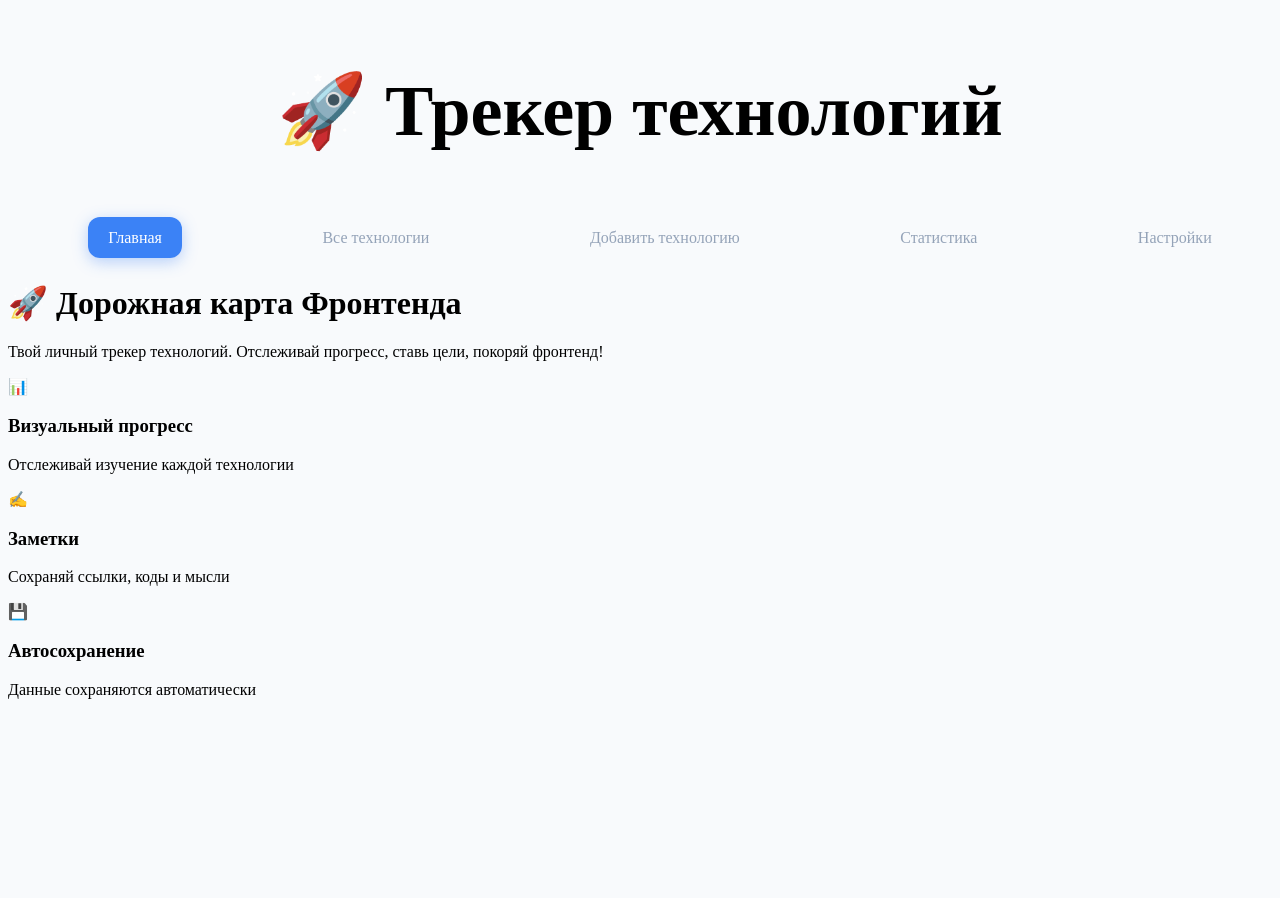
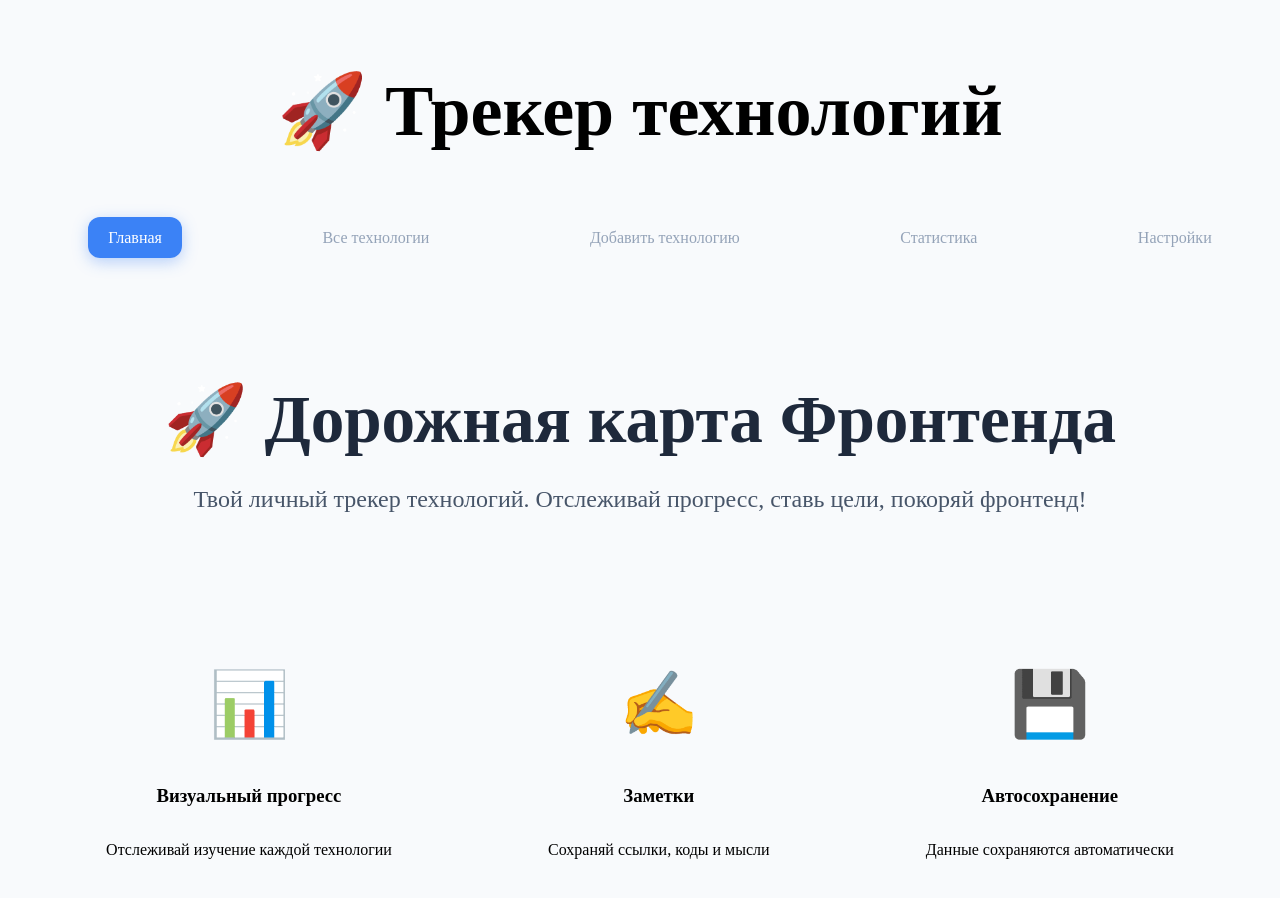
Before and after one commit to FastTra1n/task-tracker, a React (Vite) app: page / in a window 1280 px wide. Shown: the top 898 px of the page. Before the commit the page ends 800 px from the top, so only its background shows below. Built offline with nearby package versions, Linux system fonts and the light colour scheme.

Commit message:
style(homepage): stylized homepage of the website.

```diff
--- a/src/App.jsx
+++ b/src/App.jsx
@@ -8,6 +8,7 @@ import './components/QuickActions.css'
 import './components/FilterTabs.css'
 import "./components/TechnologyNotes.css"
 import "./components/Navigation.css"
+import "./pages/Home.css"
 
 import TechnologyCard from './components/TechnologyCard'
 import ProgressHeader from './components/ProgressHeader';
--- a/src/pages/Home.css
+++ b/src/pages/Home.css
@@ -0,0 +1,45 @@
+.home-page {
+  min-height: 100vh;
+}
+
+.hero {
+  padding-top: 120px;
+  text-align: center;
+}
+
+.hero-content {
+  max-width: 900px;
+  margin: 0 auto;
+}
+
+.hero-title {
+  font-size: 4.2rem;
+  font-weight: 900;
+  color: #1e293b;
+  margin: 0 0 24px 0;
+  line-height: 1.1;
+}
+
+.hero-subtitle {
+  font-size: 1.5rem;
+  color: #475569;
+  margin-bottom: 48px;
+  line-height: 1.6;
+}
+
+.features {
+  display: flex;
+  justify-content: space-around;
+  padding: 100px 20px;
+  background: #f8fafc;
+}
+.feature {
+    display: flex;
+    flex-direction: column;
+    align-items: center;
+}
+
+.feature-icon {
+  font-size: 4rem;
+  margin-bottom: 24px;
+}
```
Also changed, not shown: src/components/Navigation.css (indentation only).
